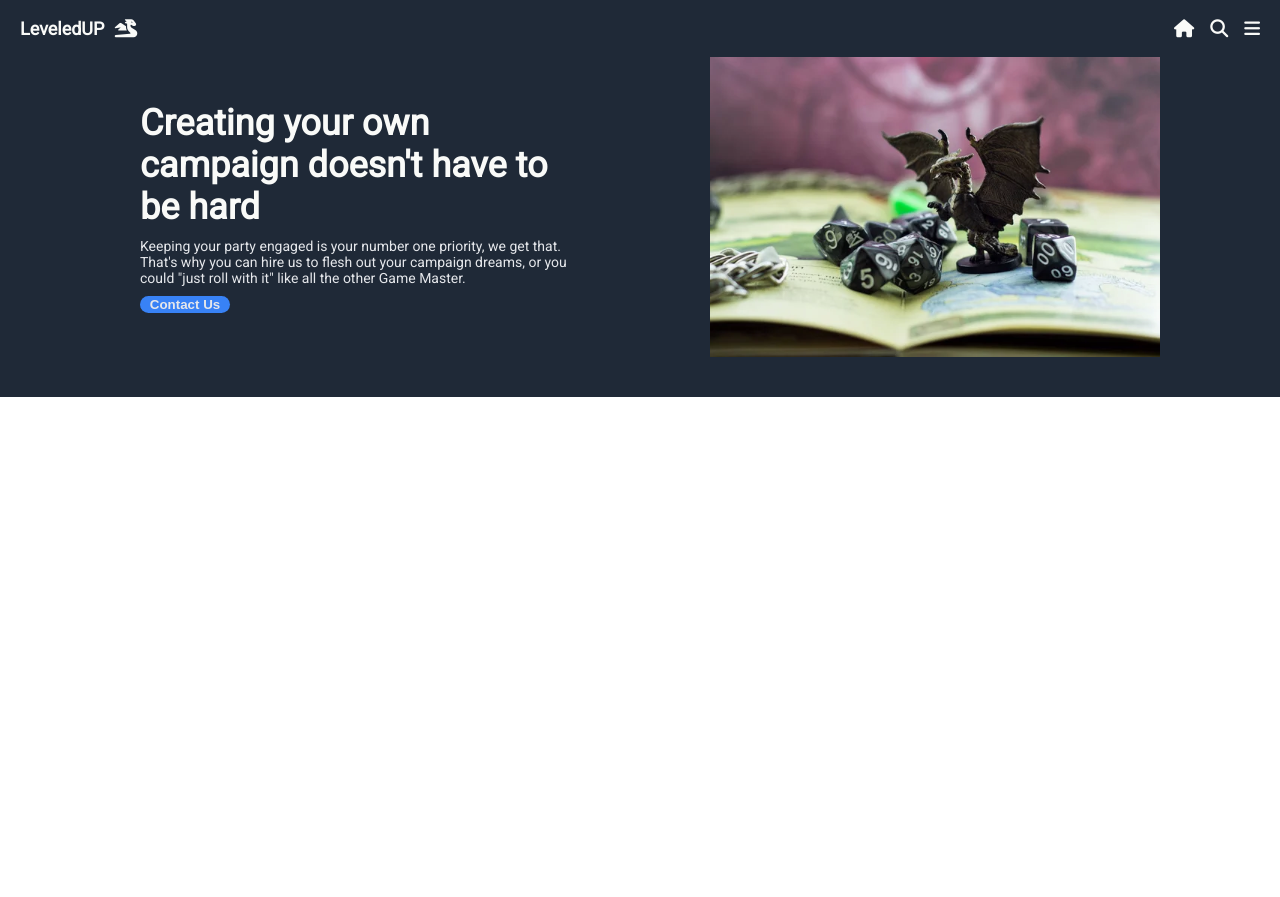
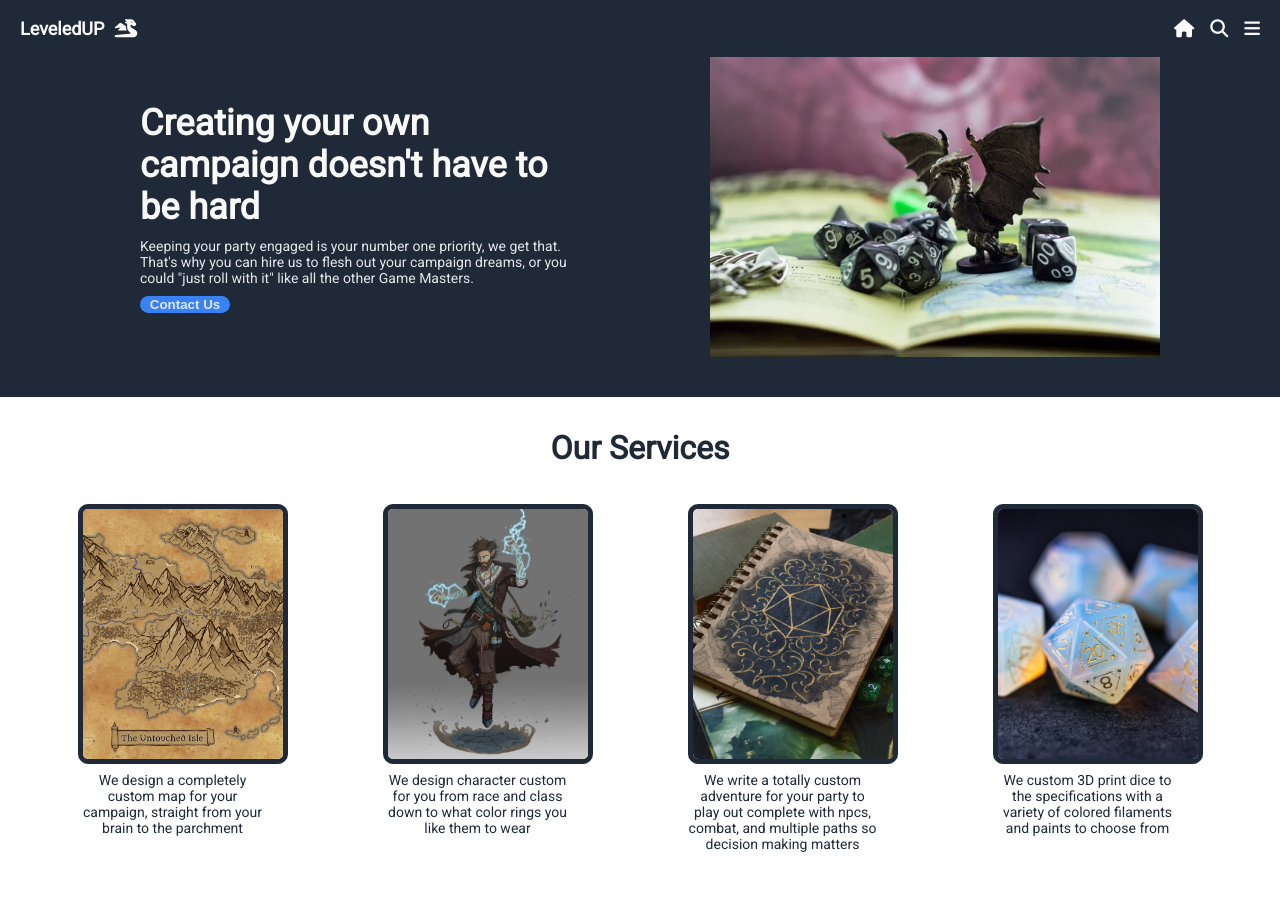
Before and after one commit to balinwarren/LeveledUP-Landing-Page, a plain HTML site: page index.html in a window 1280 px wide. Before the commit the page ends 800 px from the top, so only its background shows below. Drawn offline with Linux system fonts and the light colour scheme.

Commit message:
Added services section of the page

```diff
--- a/index.html
+++ b/index.html
@@ -27,7 +27,7 @@
       <h2>Creating your own campaign doesn't have to be hard</h2>
       <p>Keeping your party engaged is your number one priority, we get that.
         That's why you can hire us to flesh out your campaign dreams, or you could
-        "just roll with it" like all the other Game Master.
+        "just roll with it" like all the other Game Masters.
       </p>
       <button class="contact">Contact Us</button>
     </div>
@@ -35,5 +35,26 @@
       <img src="/images/hero-banner.jpg" alt="dragon and dice">
     </div>
   </div>
+  <div class="services">
+    <h2>Our Services</h2>
+    <div class="tray">
+      <div class="card">
+        <img src="/images/map.webp" alt="map">
+        <p>We design a completely custom map for your campaign, straight from your brain to the parchment</p>
+      </div>
+      <div class="card">
+        <img src="/images/character-design.png" alt="character-design">
+        <p>We design character custom for you from race and class down to what color rings you like them to wear</p>
+      </div>
+      <div class="card">
+        <img src="/images/journal.jpg" alt="story">
+        <p>We write a totally custom adventure for your party to play out complete with npcs, combat, and multiple paths so decision making matters</p>
+      </div>
+      <div class="card">
+        <img src="/images/dice.webp" alt="dice">
+        <p>We custom 3D print dice to the specifications with a variety of colored filaments and paints to choose from</p>
+      </div>
+    </div>
+  </div>
 </body>
 </html>
--- a/style.css
+++ b/style.css
@@ -85,3 +85,56 @@ a {
   max-width: 90px;
   font-weight: 600;
 }
+
+/* Services */
+
+.services{
+  display: flex;
+  flex-direction: column;
+  justify-content: center;
+  align-items: center;
+  height: 500px;
+  padding: 0 0 30px 0;
+  box-sizing: border-box;
+}
+
+.services h2 {
+  text-align: center;
+  font-size: 32px;
+  font-weight: 900;
+  color: #1f2937;
+}
+
+.tray {
+  display: flex;
+  justify-content: center;
+  align-items: flex-start;
+  gap: 75px;
+}
+
+.card{
+  display: flex;
+  flex-direction: column;
+  justify-content: center;
+  gap: 8px;
+  margin: 10px;
+}
+
+.card img{
+  width: 200px;
+  height: 250px;
+  object-fit: cover;
+  border: 5px solid;
+  border-color: #1f2937;
+  border-radius: 10px;
+}
+
+.card p {
+  width: 190px;
+  height: auto;
+  text-align: center;
+  font-size: 14px;
+  font-weight: 300;
+  color: #1f2937;
+  margin: 0;
+}
```
Also changed, not shown: images/character-design.png (added), images/dice.webp (added), images/journal.jpg (added), images/map.webp (added).
